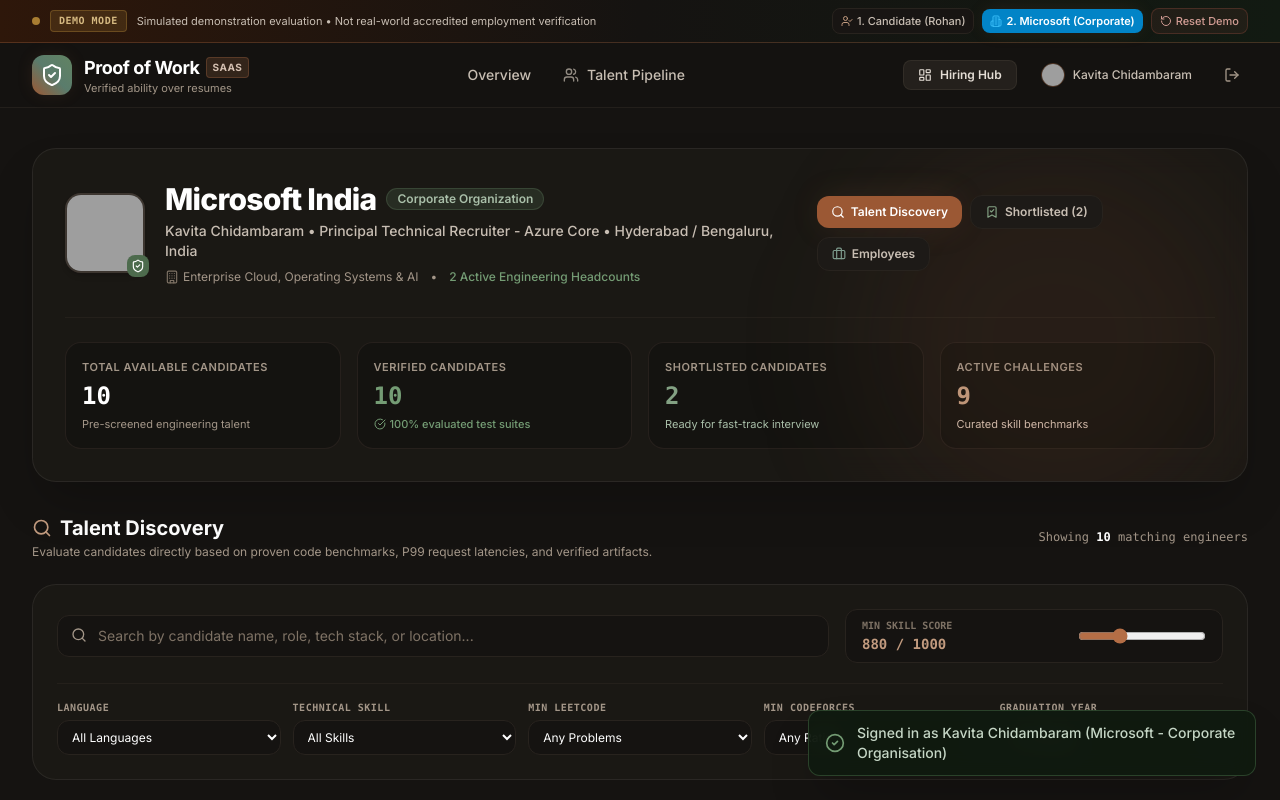
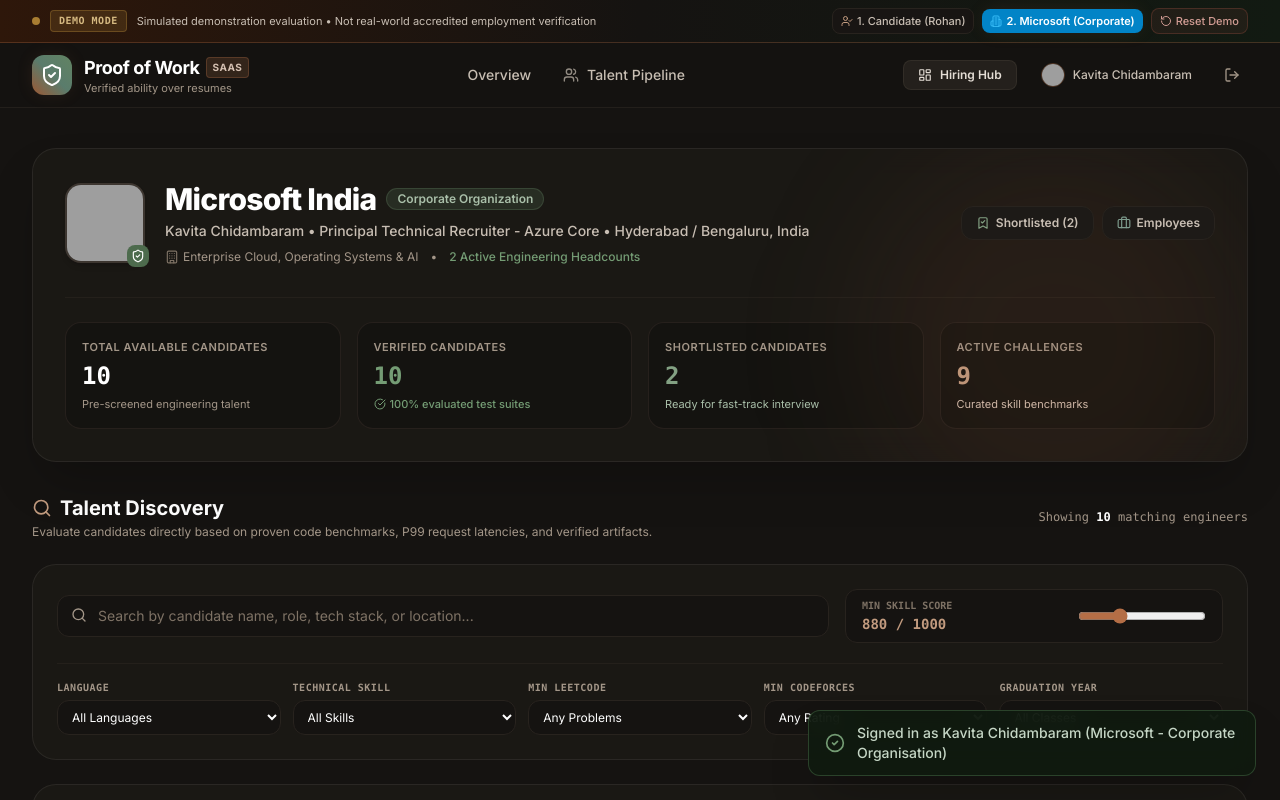
Before and after one commit to sarwgyaraj/Proof-of-Work, a React (Vite) app: page / in a window 1280 px wide. Both pictures are taken after a click on the button "2. Microsoft (Corporate)". Shown: the top 800 px of the page. Built offline with nearby package versions, Linux system fonts and the light colour scheme; grey boxes are pictures that could not be loaded.

Commit message:
remove redundant Talent Discovery tab button from employer header

```diff
--- a/src/pages/EmployerDashboard.jsx
+++ b/src/pages/EmployerDashboard.jsx
@@ -181,18 +181,6 @@ export default function EmployerDashboard() {
 
           {/* Organization Dashboard Navigation Tabs */}
           <div className="flex flex-wrap items-center gap-2 w-full lg:w-auto">
-            <button
-              onClick={() => setActiveTab('discovery')}
-              className={`px-3.5 py-2 rounded-xl text-xs font-semibold transition-all flex items-center gap-1.5 ${
-                activeTab === 'discovery'
-                  ? 'bg-brand-600 text-white shadow-glow'
-                  : 'bg-navy-900 text-slate-300 hover:text-white border border-slate-800'
-              }`}
-            >
-              <Search className="w-3.5 h-3.5" />
-              <span>Talent Discovery</span>
-            </button>
-
             <button
               onClick={() => setActiveTab('shortlisted')}
               className={`px-3.5 py-2 rounded-xl text-xs font-semibold transition-all flex items-center gap-1.5 ${
```
Also changed, not shown: 3 other files (tests, documents, lock files or other folders).
